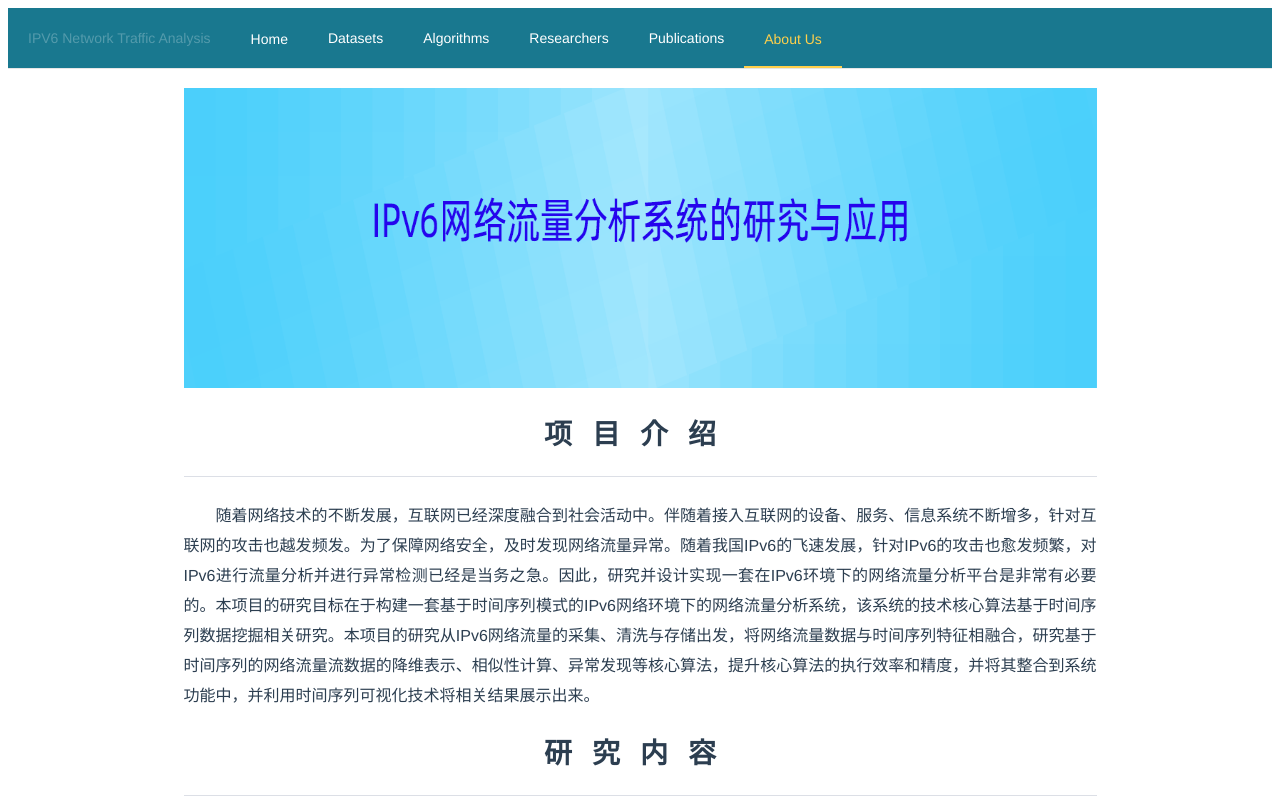
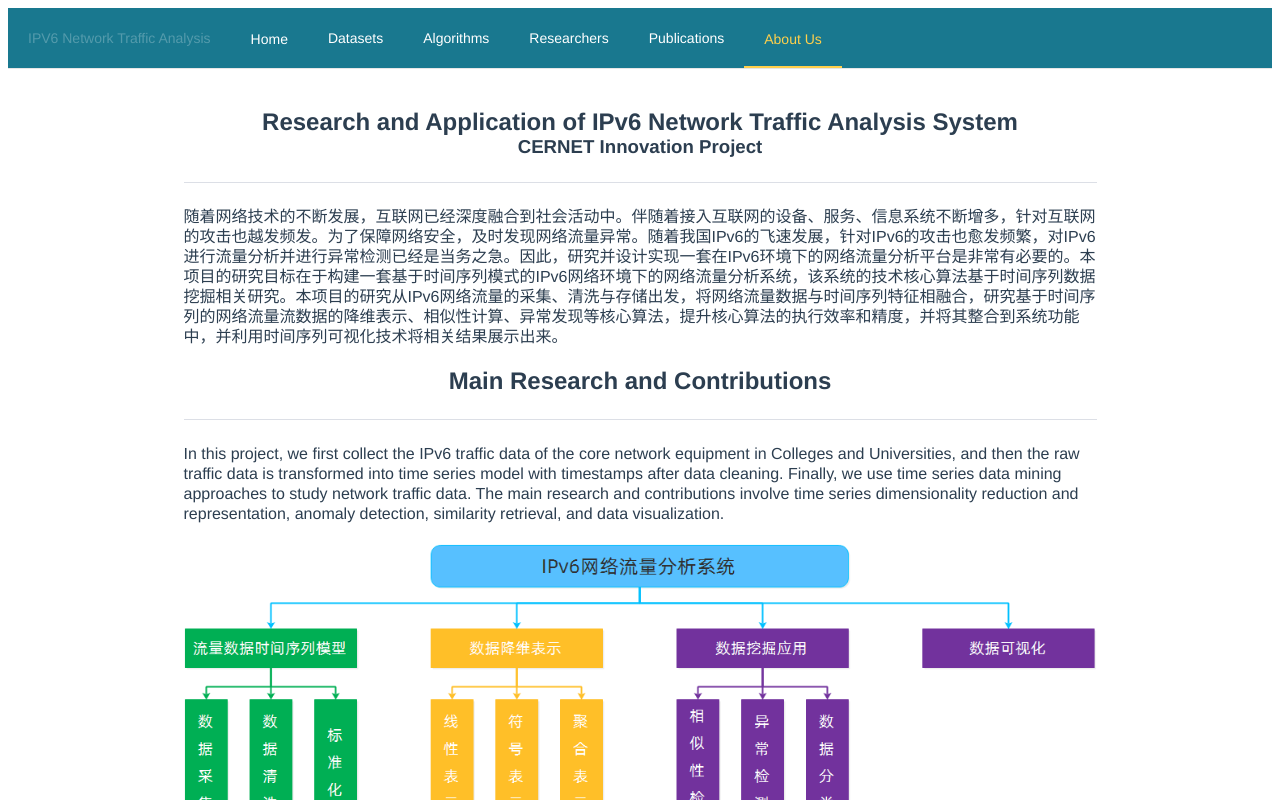
Before and after one commit to PengZh88/NTASWebsite, a Vue app: page /aboutus in a window 1280 px wide. Shown: the top 800 px of the page. Built offline with nearby package versions, Linux system fonts and the light colour scheme.

Commit message:
更新about us页面内容

```diff
--- a/src/components/aboutus.vue
+++ b/src/components/aboutus.vue
@@ -2,13 +2,9 @@
   <div>
     <el-row :gutter="20">
       <el-col :span="18" :offset="3">
-        <el-image style="width: 100%; height: 300px" :fit="fill" :src="picaboutusbg"></el-image>
-      </el-col>
-    </el-row>
-    <el-row :gutter="20">
-      <el-col :span="18" :offset="3">
         <div style="margin-top: 20px;">
-          <span class="jstitle">项目介绍</span>
+          <span class="jstitle">Research and Application of IPv6 Network Traffic Analysis System</span>
+          <span class="jstitle-small">CERNET Innovation Project</span>
           <el-divider></el-divider>
           <div class="jscontent">
             随着网络技术的不断发展，互联网已经深度融合到社会活动中。伴随着接入互联网的设备、服务、信息系统不断增多，针对互联网的攻击也越发频发。为了保障网络安全，及时发现网络流量异常。随着我国IPv6的飞速发展，针对IPv6的攻击也愈发频繁，对IPv6进行流量分析并进行异常检测已经是当务之急。因此，研究并设计实现一套在IPv6环境下的网络流量分析平台是非常有必要的。本项目的研究目标在于构建一套基于时间序列模式的IPv6网络环境下的网络流量分析系统，该系统的技术核心算法基于时间序列数据挖掘相关研究。本项目的研究从IPv6网络流量的采集、清洗与存储出发，将网络流量数据与时间序列特征相融合，研究基于时间序列的网络流量流数据的降维表示、相似性计算、异常发现等核心算法，提升核心算法的执行效率和精度，并将其整合到系统功能中，并利用时间序列可视化技术将相关结果展示出来。
@@ -19,19 +15,18 @@
     <el-row :gutter="20">
       <el-col :span="18" :offset="3">
         <div style="margin-top: 20px;">
-          <span class="jstitle">研究内容</span>
+          <span class="jstitle">Main Research and Contributions</span>
           <el-divider></el-divider>
           <div>
-            <el-row :gutter="20">
-              <el-col :span="8">
-                <div class="jscontent">
-                  本项目通过将采集到的网络流量数据转换成时间序列模型，研究并利用时间序列数据挖掘相关算法，对IPv6网络流量数据进行挖掘分析。
-                </div>
-                <div class="jscontent">
-                  主要涉及到数据降维表示、相似性检索、异常检测以及数据可视化的相关研究内容。
+            <el-row>
+              <el-col :span="24">
+                <div class="jscontent" style="margin-bottom: 20px;">
+                  In this project, we first collect the IPv6 traffic data of the core network equipment in Colleges and Universities, and then the raw traffic data is transformed into time series model with timestamps after data cleaning. Finally, we use time series data mining approaches to study network traffic data. The main research and contributions involve time series dimensionality reduction and representation, anomaly detection, similarity retrieval, and data visualization.
                 </div>
               </el-col>
-              <el-col :span="16">
+            </el-row>
+            <el-row>
+              <el-col :span="24">
                 <el-image style="width: 100%; height: 300px" :fit="fill" :src="picpicyjnr"></el-image>
               </el-col>
             </el-row>
@@ -59,12 +54,19 @@
 <style scoped>
   .jstitle {
     font-weight: bold;
-    font-size: 28px;
-    letter-spacing: 20px;
+    font-size: 18pt;
+    display: block;
+  }
+  .jstitle-small {
+    font-weight: bold;
+    font-size: 14pt;
+    display: block;
   }
   .jscontent {
-    line-height: 30px;
-    text-align: justify;
-    text-indent: 2em;
+    line-height: 20px;
+    text-align: start;
+    font-size: 12pt;
+    word-break: normal;
+    word-wrap: normal;
   }
 </style>
```
Also changed, not shown: static/publications.json (+19 -19 lines).
